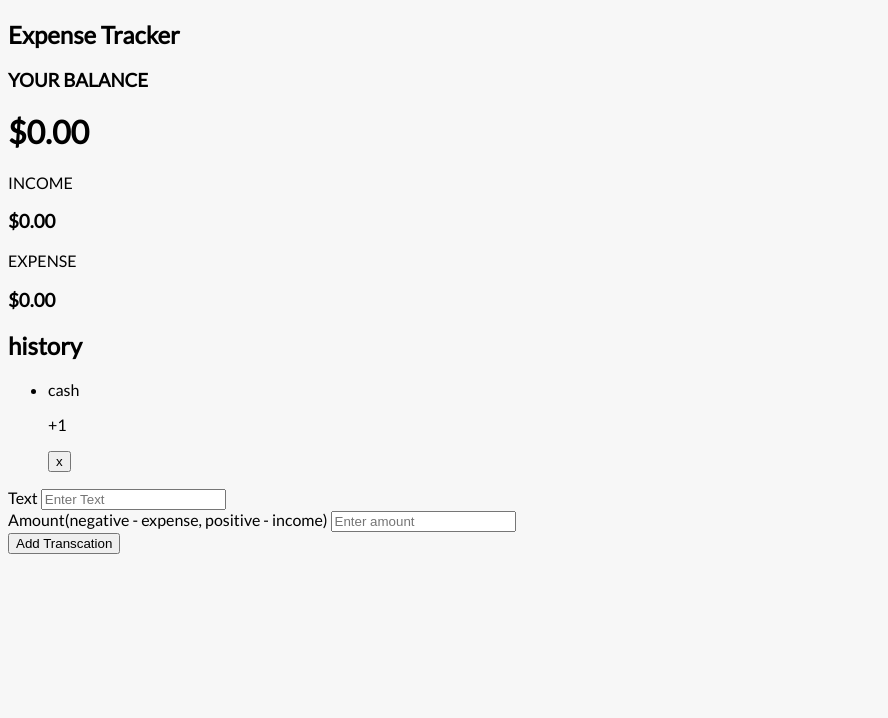
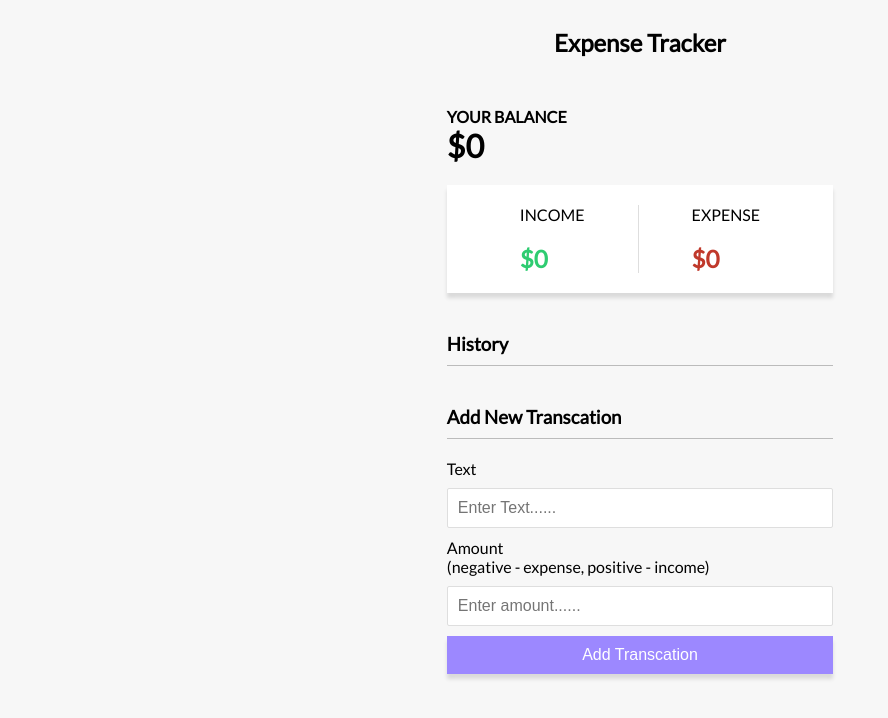
Before and after one commit to artihepat7/Expense-Tracker, a plain HTML site: page index.html in a window 1280 px wide. Shown: the whole page, without its empty margins (0-888 px from the left). Drawn offline with Linux system fonts and the light colour scheme.

Commit message:
Expense Tracker

```diff
--- a/index.html
+++ b/index.html
@@ -5,55 +5,55 @@
     <meta name="viewport" content="width=device-width, initial-scale=1.0" />
     <title>Expense Tracker</title>
     <link rel="stylesheet" href="style.css" />
+    <script
+      src="https://www.gstatic.com/firebasejs/7.17.2/firebase-app.js"
+      defer
+    ></script>
     <script src="script.js" defer></script>
   </head>
   <body>
     <h2>Expense Tracker</h2>
     <div class="container">
-      <h3>YOUR BALANCE</h3>
+      <h4>YOUR BALANCE</h4>
       <h1 class="balance" id="balance">$0.00</h1>
 
       <div class="inc-exp-container">
-        <div class="income money">
+        <div class="income">
           <p>INCOME</p>
-          <h3 id="money-plus">
-            $0.00
-          </h3>
+          <h2 id="money-plus" class="money plus">$0.00</h2>
         </div>
-        <div class="expense money">
+        <div class="expense">
           <p>EXPENSE</p>
-          <h3 id="money-minus">
-            $0.00
-          </h3>
+          <h2 id="money-minus" class="money minus">$0.00</h2>
         </div>
       </div>
 
-      <h2>history</h2>
+      <h3>History</h3>
       <ul class="history list" id="list">
-        <li class="plus">
-          <p id="text">cash</p>
-          <p id="amount">+1</p>
+        <!-- <li class="plus">
+          <p id="litext">cash</p>
+          <p id="liamount">+1</p>
           <button class="delete-btn">
             x
           </button>
-        </li>
+        </li> -->
       </ul>
 
-      <div class="new-Transcation">
+      <h3>Add New Transcation</h3>
+
       <form id="form">
         <div class="form-control">
           <label for="text">Text</label>
-            <input type="text" id="text" placeholder="Enter Text" />
+          <input type="text" id="text" placeholder="Enter Text......" />
         </div>
         <div class="form-control">
-            <label for="text"
-              >Amount<span>(negative - expense, positive - income)</span></label
+          <label for="amount"
+            >Amount<br />(negative - expense, positive - income)</label
           >
-            <input type="number" id="amount" placeholder="Enter amount" />
+          <input type="number" id="amount" placeholder="Enter amount......" />
         </div>
         <button class="btn" id="btn">Add Transcation</button>
       </form>
     </div>
-    </div>
   </body>
 </html>
--- a/script.js
+++ b/script.js
@@ -0,0 +1,98 @@
+const form = document.getElementById("form");
+const text = document.getElementById("text");
+const amount = document.getElementById("amount");
+const ulList = document.getElementById("list");
+const balance = document.getElementById("balance");
+const incomeMoney = document.getElementById("money-plus");
+const expenseMoney = document.getElementById("money-minus");
+
+const localStorageTransactions = JSON.parse(
+  localStorage.getItem("transcations")
+);
+
+let transcations =
+  localStorage.getItem("transcations") !== null ? localStorageTransactions : [];
+
+function getDataAndShowList() {
+  event.preventDefault();
+
+  let textValue = text.value;
+  let amountValue = amount.value;
+  if (textValue.trim() && amountValue.trim()) {
+    const transc = {
+      id: Math.floor(Math.random() * 100),
+      text: textValue,
+      amount: +amountValue,
+    };
+    transcations.push(transc);
+    text.value = " ";
+    amount.value = " ";
+    storeInLocalStorage();
+    //list item
+    updateDomList();
+  } else {
+    alert("please enter text and amount");
+  }
+}
+
+//store data in localStorage
+function storeInLocalStorage() {
+  localStorage.setItem("transcations", JSON.stringify(transcations));
+}
+function updateDomList() {
+  ulList.innerHTML = "";
+  transcations.forEach((trans) => {
+    const li = document.createElement("li");
+    if (trans.amount >= 0) {
+      li.classList.add("plus");
+    } else {
+      li.classList.add("minus");
+    }
+    li.innerHTML = `
+    <p>${trans.text}</p>
+    <p>${trans.amount}</p>
+    <button class="delete-btn" onclick='removeTrans(${trans.id})'>
+      x
+    </button>`;
+
+    ulList.appendChild(li);
+  });
+  updateIncExpBalance();
+}
+
+//remove transcation on click
+function removeTrans(id) {
+  transcations = transcations.filter((trans) => trans.id !== id);
+  storeInLocalStorage();
+  init();
+}
+
+function updateIncExpBalance() {
+  let income = transcations.filter((trans) => {
+    if (trans.amount >= 0) {
+      return trans;
+    }
+  });
+  let expense = transcations.filter((trans) => {
+    if (trans.amount < 0) {
+      return trans;
+    }
+  });
+
+  let incomeVal = income.reduce((acc, item) => acc + item.amount, 0);
+  let expenseVal = expense.reduce((acc, item) => acc + item.amount, 0);
+  let finalbalance = incomeVal - expenseVal * -1;
+  // console.log(incomeVal, expenseVal, finalbalance);
+  balance.innerHTML = `$${finalbalance}`;
+  incomeMoney.innerText = `$${incomeVal}`;
+  expenseMoney.innerText = `$${expenseVal * -1}`;
+  //init();
+  //update in dom
+}
+
+function init() {
+  updateDomList();
+  updateIncExpBalance();
+}
+init();
+form.addEventListener("submit", getDataAndShowList);
--- a/style.css
+++ b/style.css
@@ -1,8 +1,127 @@
 @import url("https://fonts.googleapis.com/css2?family=Lato&display=swap");
+:root {
+  --box-shadow: 0 5px 4px rgba(0, 0, 0, 0.12);
+}
 * {
   box-sizing: border-box;
 }
 body {
   background-color: #f7f7f7;
   font-family: "Lato", sans-serif;
+  display: flex;
+  flex-direction: column;
+  align-items: center;
 }
+.container {
+  max-width: 388px;
+  margin-top: 50px;
+}
+h3 {
+  border-bottom: 1px solid #bbb;
+  padding-bottom: 10px;
+  margin: 40px 0 10px;
+}
+
+h1 {
+  margin: 0;
+}
+h2 {
+  margin-bottom: 0;
+}
+p {
+  margin: 0;
+}
+h4 {
+  margin: 0;
+}
+.inc-exp-container {
+  display: flex;
+  justify-content: space-between;
+  padding: 20px;
+  background-color: #fff;
+  margin: 20px 0;
+  box-shadow: var(--box-shadow);
+}
+.inc-exp-container > div {
+  padding: 0 53px;
+}
+.inc-exp-container > div:first-of-type {
+  border-right: 1px solid #dedede;
+}
+.money.plus {
+  color: #2ecc71;
+}
+
+.money.minus {
+  color: #c0392b;
+}
+
+.list {
+  list-style-type: none;
+  padding: 0;
+  margin-bottom: 40px;
+}
+.list li {
+  background-color: #fff;
+  box-shadow: var(--box-shadow);
+  display: flex;
+  justify-content: space-between;
+  position: relative;
+  padding: 10px;
+  margin: 10px 0;
+}
+.delete-btn {
+  position: absolute;
+  top: 0;
+  transform: translate(-175%, 30%);
+  cursor: pointer;
+  background: #e74c3c;
+  color: #fff;
+  border: 0;
+  font-size: 19px;
+  opacity: 0;
+}
+.list li:hover .delete-btn {
+  opacity: 1;
+}
+.list li.plus {
+  border-right: 5px solid #2ecc71;
+}
+.list li.minus {
+  border-right: 5px solid #c0392b;
+}
+.btn:focus,
+.delete-btn:focus {
+  outline: 0;
+}
+
+label {
+  display: inline-block;
+  margin: 10px 0;
+}
+
+input {
+  border: 1px solid #dedede;
+  border-radius: 2px;
+  display: block;
+  font-size: 16px;
+  padding: 10px;
+  width: 100%;
+}
+.btn {
+  cursor: pointer;
+  width: 100%;
+  margin: 10px 0 30px;
+  padding: 10px;
+  background-color: #9c88ff;
+  color: #fff;
+  border: 0;
+  font-size: 16px;
+  box-shadow: var(--box-shadow);
+}
+
+@media screen and (max-width: 600px) {
+  .container {
+    width: 100%;
+  }
+}
```
Lines whose indentation alone changed are shown as unchanged.
